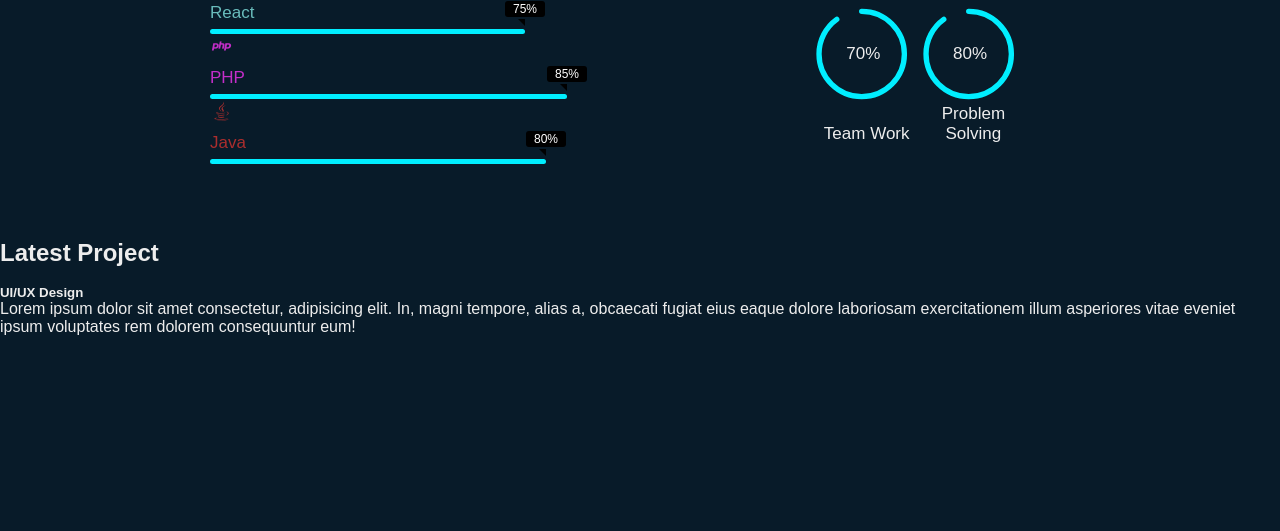
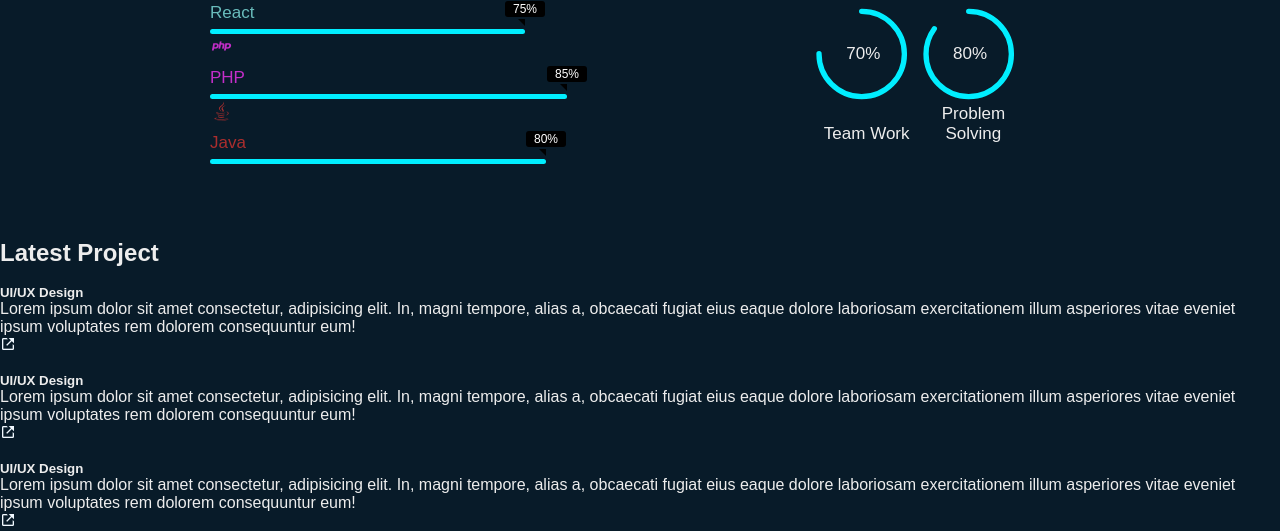
Before and after one commit to isaacZEK/portfolio, a plain HTML site: page index.html in a window 1280 px wide. Shown: the part 2270-2801 px from the top of the page. Before the commit the page ends 2606 px from the top, so only its background shows below. Drawn offline with nearby package versions, Linux system fonts and the light colour scheme.

Commit message:
fixed and properly arranged the radial buttons

```diff
--- a/css/style.css
+++ b/css/style.css
@@ -571,7 +571,7 @@ div.container{
 }
 
 
-
+/*start of changing text css*/
 .change-text {
     font-size: 1.5rem;
     font-weight: 600;
@@ -606,7 +606,7 @@ div.container{
     transform: rotateX(-90deg);
 }
 
-
+/*end of changing text css*/
 
 
 
--- a/index.html
+++ b/index.html
@@ -202,7 +202,7 @@
                     <div class="radial-bar">
                         <svg x="0px" y="0px" viewBox="0 0 200 200">
                             <circle class="progress-bar" cx="100" cy="100" r="80"></circle>
-                            <circle class="path path-1" cx="100" cy="100" r="80"></circle>
+                            <circle class="path path-2" cx="100" cy="100" r="80"></circle>
                         </svg>
                         <div class="percentage">73%</div>
                         <div class="text">Communication</div>
@@ -211,7 +211,7 @@
                     <div class="radial-bar">
                         <svg x="0px" y="0px" viewBox="0 0 200 200">
                             <circle class="progress-bar" cx="100" cy="100" r="80"></circle>
-                            <circle class="path path-1" cx="100" cy="100" r="80"></circle>
+                            <circle class="path path-3" cx="100" cy="100" r="80"></circle>
                         </svg>
                         <div class="percentage">70%</div>
                         <div class="text">Team Work</div>
@@ -220,7 +220,7 @@
                     <div class="radial-bar">
                         <svg x="0px" y="0px" viewBox="0 0 200 200">
                             <circle class="progress-bar" cx="100" cy="100" r="80"></circle>
-                            <circle class="path path-1" cx="100" cy="100" r="80"></circle>
+                            <circle class="path path-4" cx="100" cy="100" r="80"></circle>
                         </svg>
                         <div class="percentage">80%</div>
                         <div class="text">Problem Solving</div>
@@ -235,15 +235,38 @@
                 <div class="main-text" id="project">
                     <h2>Latest <span>Project</span></h2>
                     <div class="portfolio-content">
+
                         <div class="row">
                             <img src="" alt="">
                             <div class="layer">
                                 <h5>UI/UX Design</h5>
                                 <p>Lorem ipsum dolor sit amet consectetur, adipisicing elit. In, magni tempore, alias a, obcaecati fugiat eius eaque dolore
                                     laboriosam exercitationem illum asperiores vitae eveniet ipsum voluptates rem dolorem consequuntur eum!</p>
-                                    <a href="#"></a>
+                                    <a href="#"><i class="bx bx-link-external" style="color: aliceblue;"></i></a>
                             </div>
                         </div>
+
+                        <div class="row">
+                            <img src="" alt="">
+                            <div class="layer">
+                                <h5>UI/UX Design</h5>
+                                <p>Lorem ipsum dolor sit amet consectetur, adipisicing elit. In, magni tempore, alias a, obcaecati fugiat eius eaque dolore
+                                    laboriosam exercitationem illum asperiores vitae eveniet ipsum voluptates rem dolorem consequuntur eum!</p>
+                                    <a href="#"><i class="bx bx-link-external" style="color: aliceblue;"></i></a>
+                            </div>
+                        </div>
+
+                        <div class="row">
+                            <img src="" alt="">
+                            <div class="layer">
+                                <h5>UI/UX Design</h5>
+                                <p>Lorem ipsum dolor sit amet consectetur, adipisicing elit. In, magni tempore, alias a, obcaecati fugiat eius eaque dolore
+                                    laboriosam exercitationem illum asperiores vitae eveniet ipsum voluptates rem dolorem consequuntur eum!</p>
+                                    <a href="#"><i class="bx bx-link-external" style="color: aliceblue;"></i></a>
+                            </div>
+                        </div>
+
+
                     </div>
                 </div>
             </div>
```
